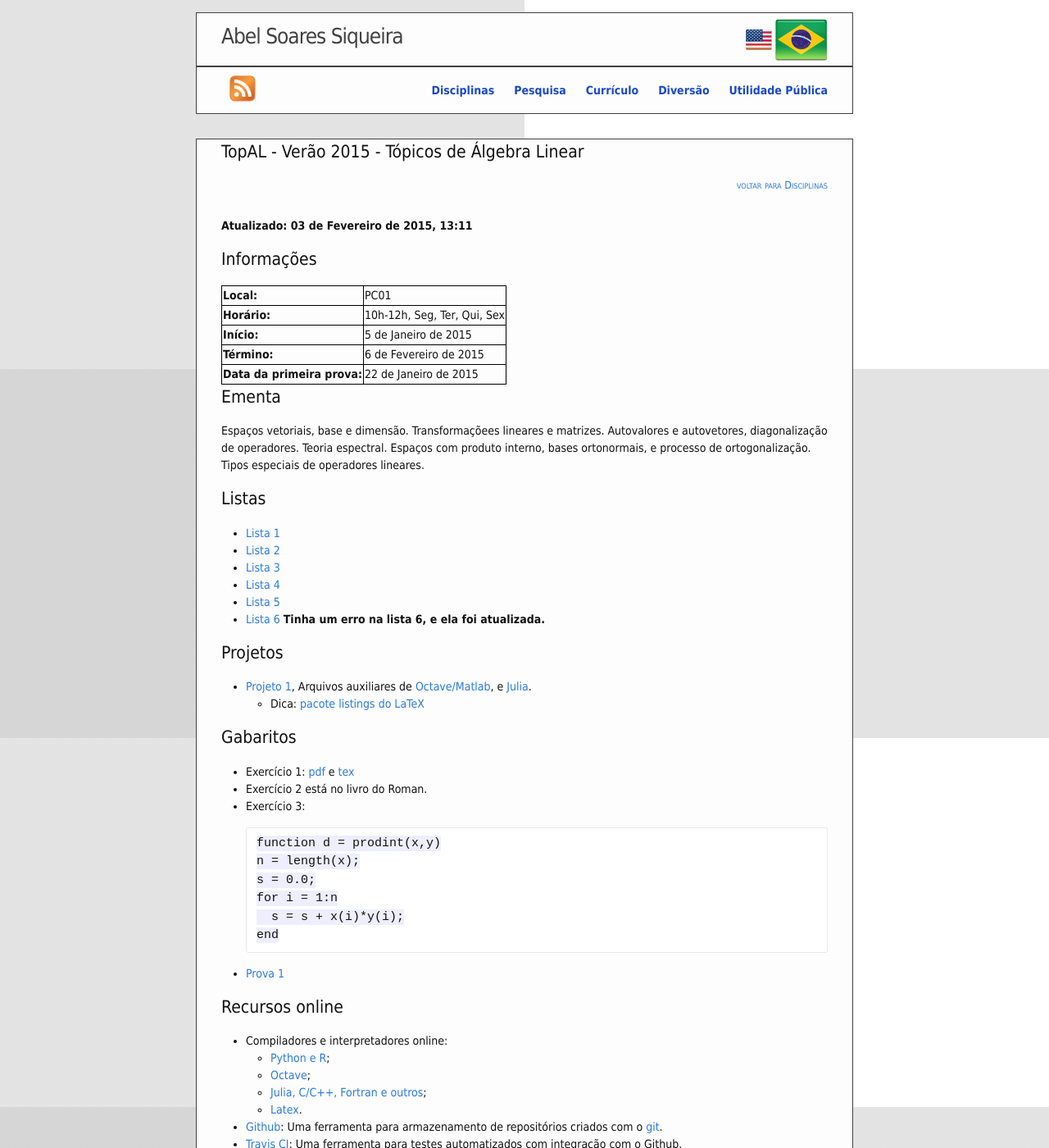
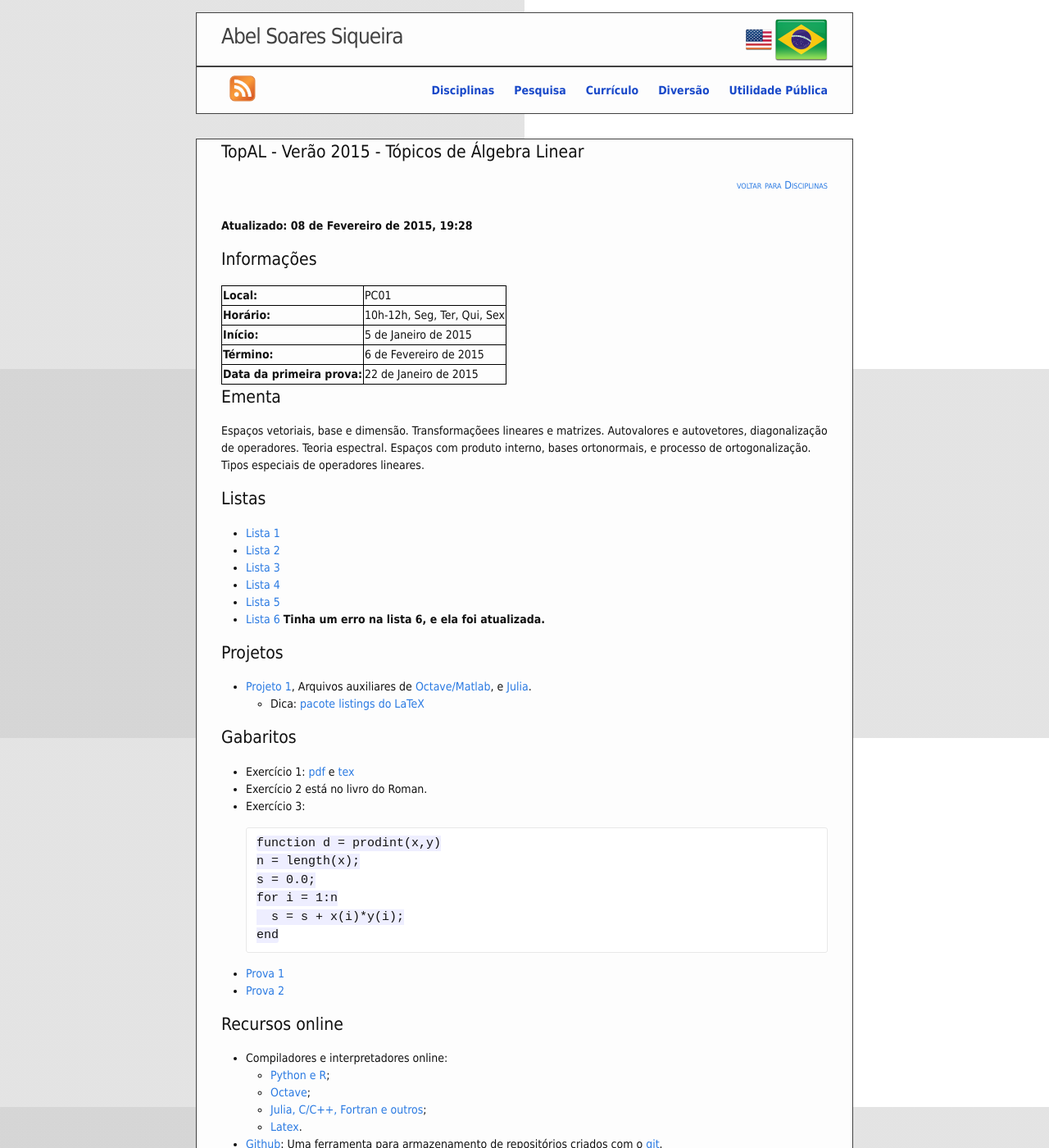
Before and after one commit to abelsiqueira/abelsiqueira.github.io-old, a Jekyll site: the page built from _posts/br/2014-11-30-topal-verao-2015-topicos-de-algebra-linear.markdown, in a window 1280 px wide and 1400 px high. Shown: the whole window at 82% size. Built offline with Jekyll 4.4.1, drawn with Linux system fonts in a browser that asks for light colours.

Commit message:
Adiciona gabarito de prova 2 de TopAL

```diff
--- a/_posts/br/2014-11-30-topal-verao-2015-topicos-de-algebra-linear.markdown
+++ b/_posts/br/2014-11-30-topal-verao-2015-topicos-de-algebra-linear.markdown
@@ -5,7 +5,7 @@ date:       2014-11-30
 categories: disciplines
 name:       topal-summer2014
 ---
-**Atualizado: 03 de Fevereiro de 2015, 13:11**
+**Atualizado: 08 de Fevereiro de 2015, 19:28**
 
 # Informações
 
@@ -57,6 +57,7 @@ Tipos especiais de operadores lineares.
           s = s + x(i)*y(i);
         end
   - [Prova 1](/disciplinas/topal2015/prova1.pdf)
+  - [Prova 2](/disciplinas/topal2015/prova2.pdf)
 
 # Recursos online
 
```
Also changed, not shown: 1 other file.
